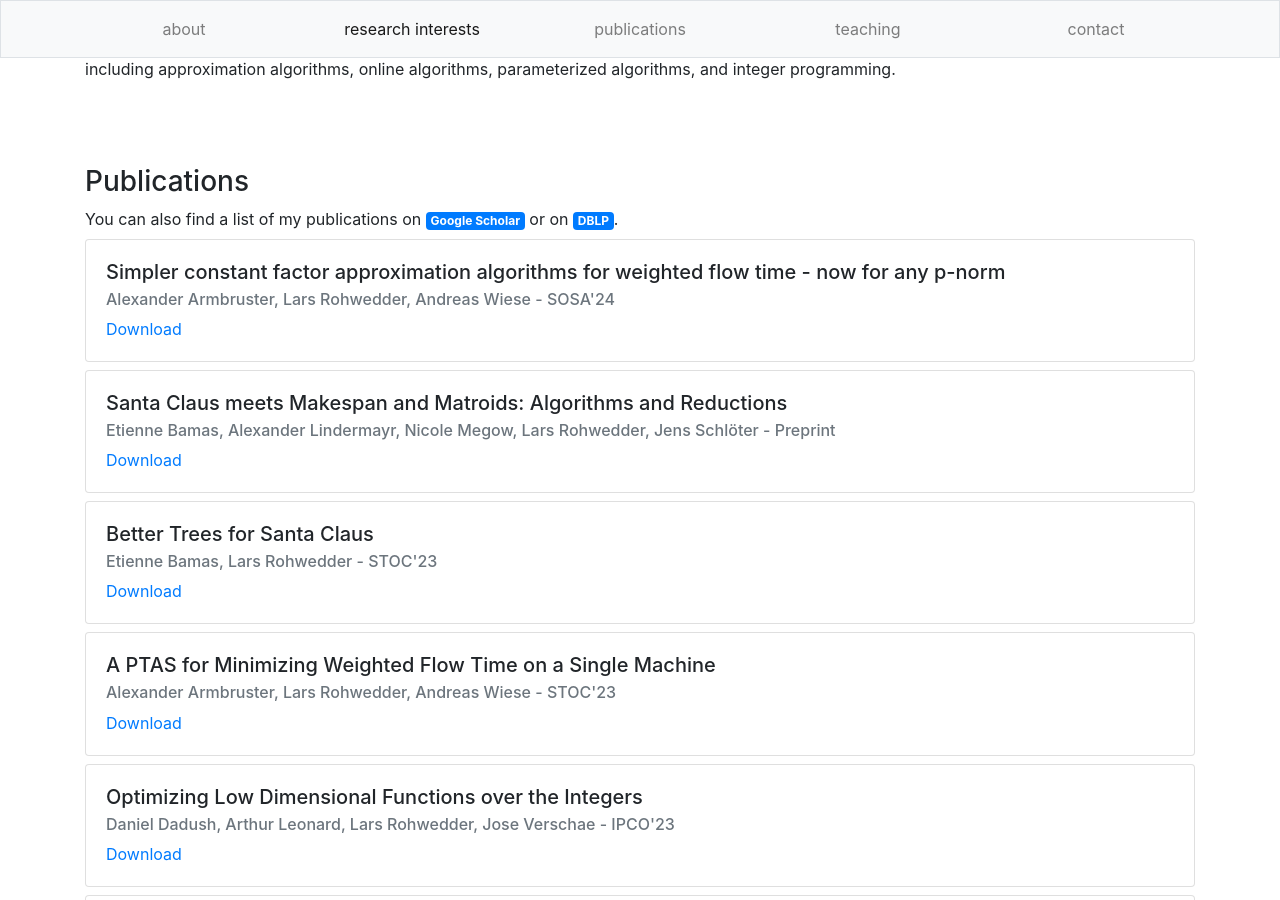
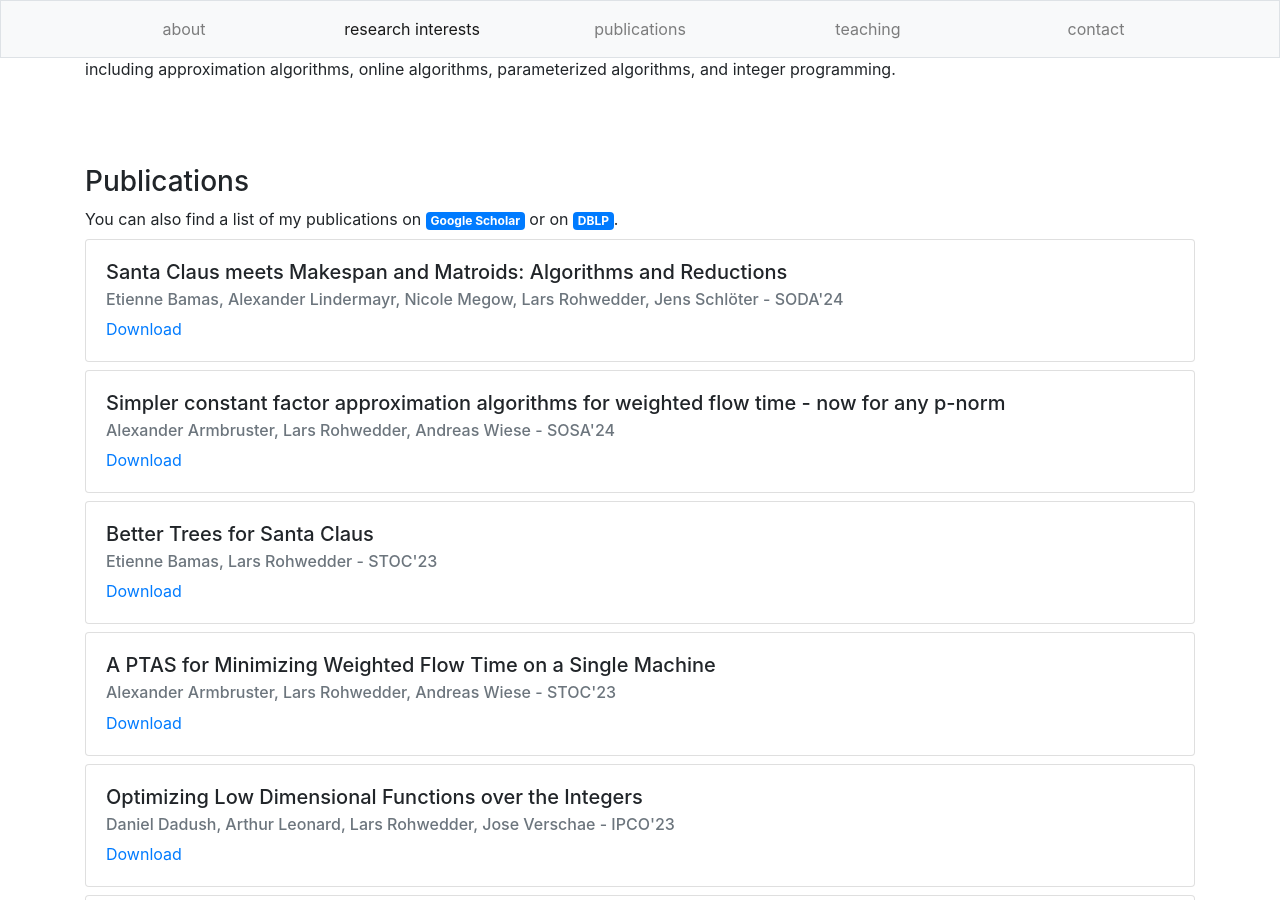
Before and after one commit to larsrohwedder/larsrohwedder.github.io, a Jekyll site: the page built from index.html, in a window 1280 px wide and 900 px high, scrolled down 2213 px. Built offline with Jekyll 4.4.1, drawn with Linux system fonts in a browser that asks for light colours.

Commit message:
Update publications.yml

```diff
--- a/_data/publications.yml
+++ b/_data/publications.yml
@@ -1,12 +1,12 @@
+- authors: "Etienne Bamas, Alexander Lindermayr, Nicole Megow, Lars Rohwedder, Jens Schlöter"
+  title: "Santa Claus meets Makespan and Matroids: Algorithms and Reductions"
+  conference: "SODA'24"
+  preprint: "https://arxiv.org/abs/2307.08453"
+
 - authors: "Alexander Armbruster, Lars Rohwedder, Andreas Wiese"
   title: "Simpler constant factor approximation algorithms for weighted flow time - now for any p-norm"
   conference: "SOSA'24"
   preprint: "https://arxiv.org/abs/2308.06209"
-
-- authors: "Etienne Bamas, Alexander Lindermayr, Nicole Megow, Lars Rohwedder, Jens Schlöter"
-  title: "Santa Claus meets Makespan and Matroids: Algorithms and Reductions"
-  conference: "Preprint"
-  preprint: "https://arxiv.org/abs/2307.08453"
 
 - authors: "Etienne Bamas, Lars Rohwedder"
   title: "Better Trees for Santa Claus"
```
